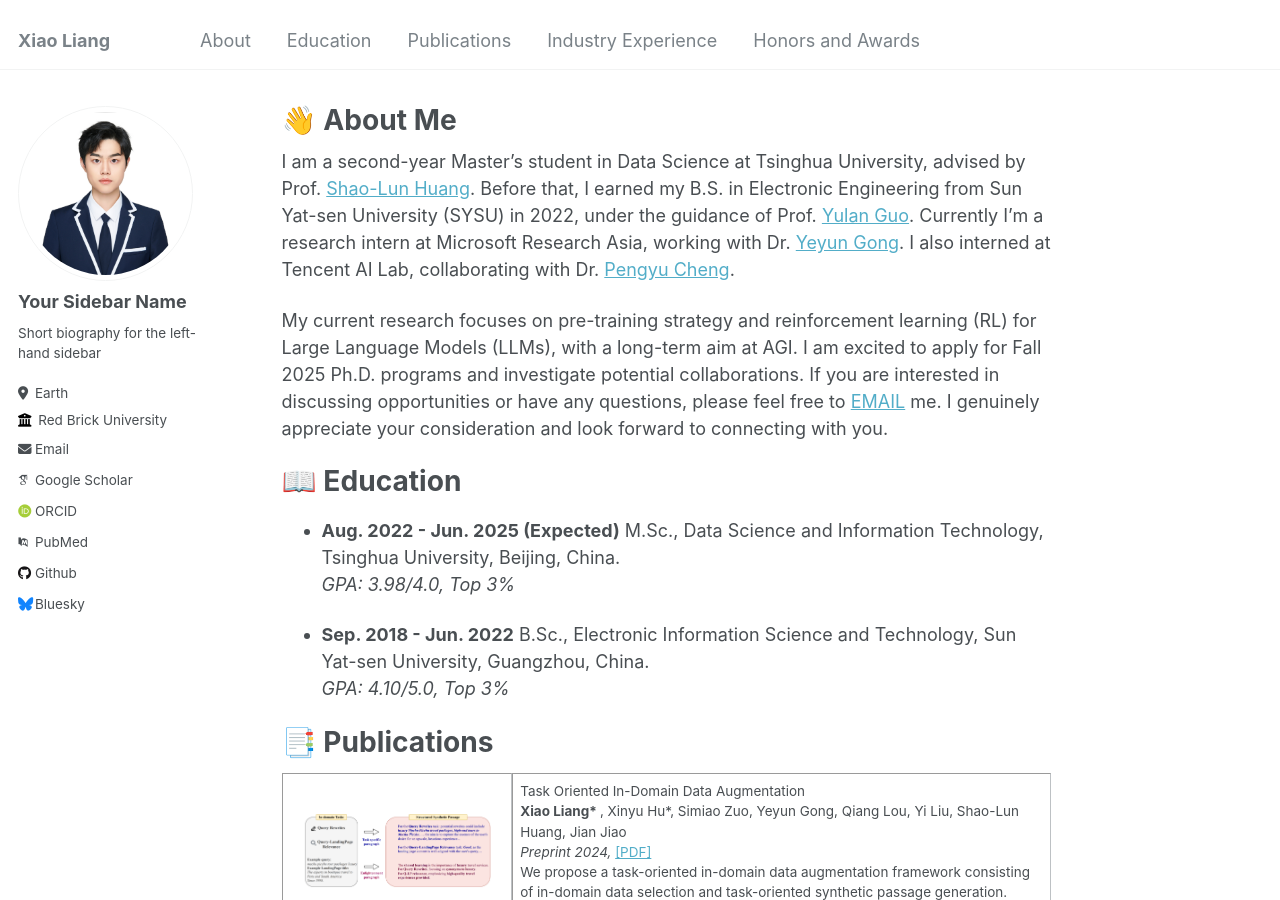
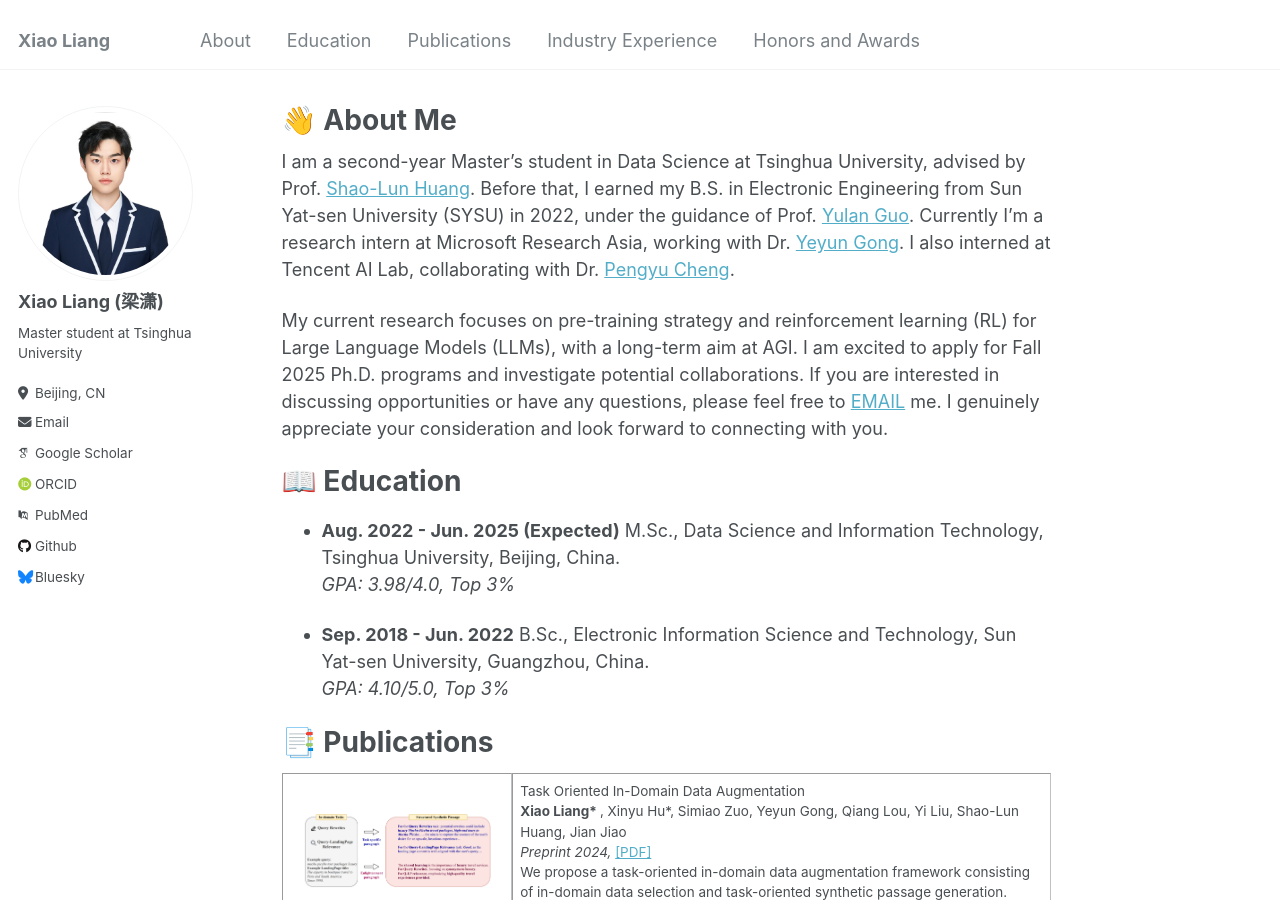
Before and after one commit to MasterVito/MasterVito.github.io, a Jekyll site: the page built from _pages/about.md, in a window 1280 px wide and 900 px high. Built offline with Jekyll 4.4.1, drawn with Linux system fonts in a browser that asks for light colours; some web fonts are replaced.

Commit message:
init_version

```diff
--- a/_config.yml
+++ b/_config.yml
@@ -22,13 +22,13 @@ repository               : "MasterVito/MasterVito.github.io"
 author:
   # Biographic information
   avatar           : "photo.png"
-  name             : "Your Sidebar Name"
+  name             : "Xiao Liang (梁潇)"
   pronouns         : # example: "she/her"
-  bio              : "Short biography for the left-hand sidebar"
-  location         : "Earth"
-  employer         : "Red Brick University"
+  bio              : *description
+  location         : "Beijing, CN"
+  employer         : # URL
   uri              : # URL
-  email            : "none@example.org"
+  email            : "vitoliang0601@gmail.com"
 
   # Academic websites
   arxiv            : # URL - Update with the correct link to your profile
```
